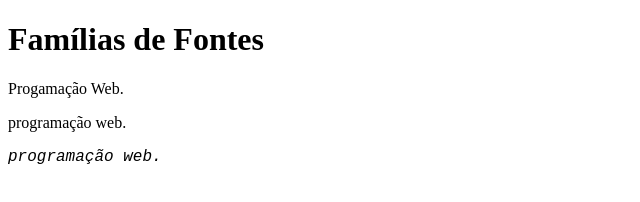
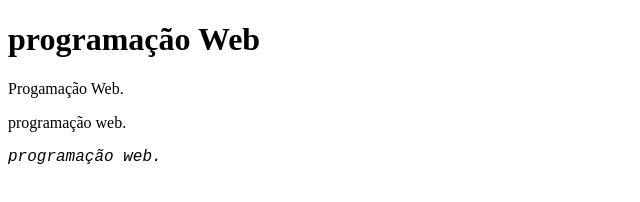
Before and after one commit to pdroxzxxz/atv-jefferson, a plain HTML site: page 07/index.html in a window 1280 px wide. Shown: the whole page, without its empty margins (0-640 px from the left). Drawn offline with Linux system fonts and the light colour scheme.

Commit message:
23423423

```diff
--- a/07/index.html
+++ b/07/index.html
@@ -25,7 +25,7 @@
 </head>
 <body>
 
-    <h1>Famílias de Fontes</h1>
+    <h1>programação Web</h1>
 
     <p class="serif">Progamação Web. </p>
 
```
